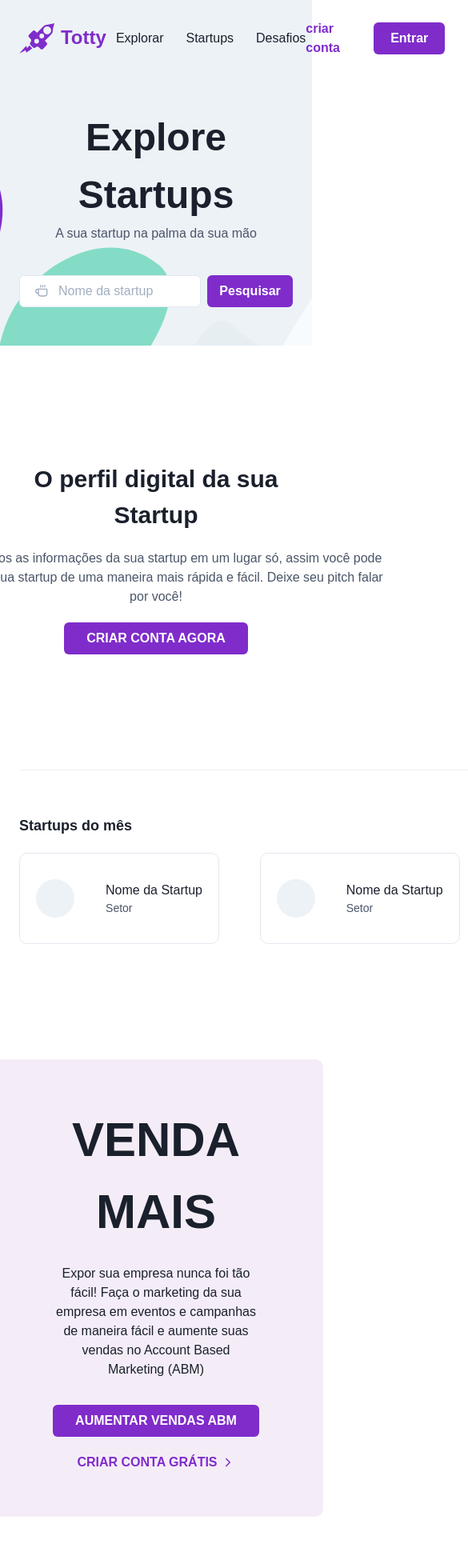
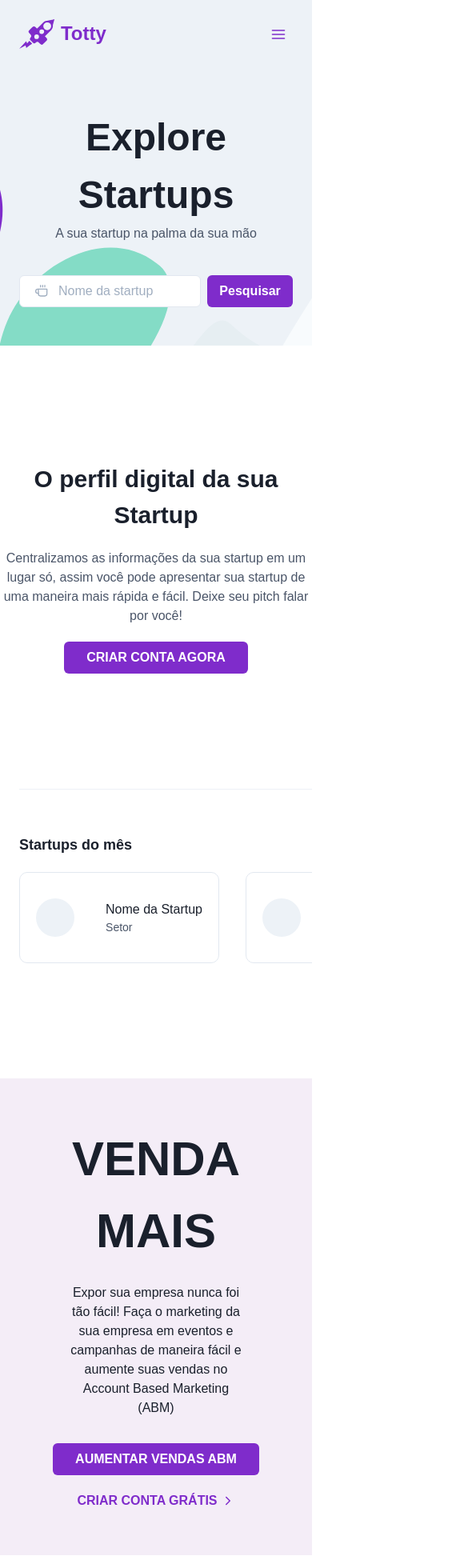
Before and after one commit to guigaribalde/totty-front, a Next.js app: page / in a window 390 px wide. Shown: the top 1960 px of the page at 80% size, 585 px wide, since content can reach past the window. Built offline with nearby package versions, Linux system fonts and the light colour scheme.

Commit message:
feat: responsive version

```diff
--- a/src/components/BussinessCard.tsx
+++ b/src/components/BussinessCard.tsx
@@ -9,7 +9,7 @@ export const BussinessCard = () => {
       borderColor="gray.200"
       px="5"
       py="8"
-      w="250px"
+      minW="250px"
       justify="space-between"
     >
       <Avatar name=" " bgColor="gray.100" />
--- a/src/components/IntroCTASection.tsx
+++ b/src/components/IntroCTASection.tsx
@@ -15,7 +15,7 @@ export const IntroCTASection = () => {
       <Text fontSize="3xl" fontWeight="bold">
         O perfil digital da sua Startup
       </Text>
-      <Text w="588px" mt="5" color="gray.600">
+      <Text maxW="588px" w="100%" mt="5" color="gray.600">
         Centralizamos as informações da sua startup em um lugar só, assim você
         pode apresentar sua startup de uma maneira mais rápida e fácil. Deixe
         seu pitch falar por você!
--- a/src/components/NavMenu.tsx
+++ b/src/components/NavMenu.tsx
@@ -1,15 +1,29 @@
 //TODO: logged in and logged out;
-//TODO: responsive version
-//TODO: highlight current page
 
-import { Box, Flex, HStack, Text } from '@chakra-ui/react'
+import {
+  Box,
+  Drawer,
+  DrawerBody,
+  DrawerCloseButton,
+  DrawerContent,
+  DrawerOverlay,
+  Flex,
+  HStack,
+  Icon,
+  Text,
+  useDisclosure,
+  Button as ChakraButton,
+  VStack,
+} from '@chakra-ui/react'
 import Logo from '../assets/Logo'
 import { Button } from './Button'
 import React, { useEffect, useState } from 'react'
+import { FiMenu } from 'react-icons/fi'
 
 const MAX_SCROLL_HEIGHT = 10
 
 export const NavMenu = () => {
+  const { isOpen, onOpen, onClose } = useDisclosure()
   const [scrollPosition, setScrollPosition] = useState<number>(0)
   const handleScroll = () => {
     const position = window.pageYOffset
@@ -25,6 +39,32 @@ export const NavMenu = () => {
   }, [])
 
   return (
+    <>
+      <Drawer placement="right" onClose={onClose} isOpen={isOpen} size="xl">
+        <DrawerOverlay />
+        <DrawerContent>
+          <DrawerCloseButton />
+          <DrawerBody pt="20" px="0">
+            <VStack w="100%" p="6" gap="2">
+              <Box w="100%">
+                <ChakraButton
+                  w="100%"
+                  colorScheme="gray"
+                  variant="outline"
+                  color="gray.500"
+                >
+                  Entrar
+                </ChakraButton>
+              </Box>
+              <Box w="100%">
+                <ChakraButton w="100%" color="white" colorScheme="brand">
+                  Criar Conta
+                </ChakraButton>
+              </Box>
+            </VStack>
+          </DrawerBody>
+        </DrawerContent>
+      </Drawer>
       <Box
         position="fixed"
         w="100%"
@@ -35,7 +75,9 @@ export const NavMenu = () => {
             : 'transparent'
         }
         backdropFilter={
-        scrollPosition > MAX_SCROLL_HEIGHT ? 'saturate(1.8) blur(5px)' : 'none'
+          scrollPosition > MAX_SCROLL_HEIGHT
+            ? 'saturate(1.8) blur(5px)'
+            : 'none'
         }
         boxShadow={
           scrollPosition > MAX_SCROLL_HEIGHT
@@ -54,7 +96,12 @@ export const NavMenu = () => {
         >
           <Flex direction="row">
             <Logo />
-          <HStack ml="14" gap="7" direction="row">
+            <HStack
+              ml="14"
+              gap="7"
+              direction="row"
+              display={{ base: 'none', lg: 'flex' }}
+            >
               <Text cursor="pointer" as="a" fontWeight="medium">
                 Explorar
               </Text>
@@ -66,7 +113,11 @@ export const NavMenu = () => {
               </Text>
             </HStack>
           </Flex>
-        <Flex direction="row" align="center">
+          <Flex
+            direction="row"
+            align="center"
+            display={{ base: 'none', lg: 'flex' }}
+          >
             <Text
               as="a"
               cursor="pointer"
@@ -79,7 +130,16 @@ export const NavMenu = () => {
             </Text>
             <Button>Entrar</Button>
           </Flex>
+          <Box p="2" onClick={onOpen}>
+            <Icon
+              as={FiMenu}
+              display={{ base: 'flex', lg: 'none' }}
+              fontSize="20px"
+              color="brand.500"
+            />
+          </Box>
         </Flex>
       </Box>
+    </>
   )
 }
--- a/src/components/SellMoreCard.tsx
+++ b/src/components/SellMoreCard.tsx
@@ -7,7 +7,8 @@ export const SellMoreCard = () => {
   return (
     <Flex mt="36" justify="center" align="center">
       <Flex
-        w="750px"
+        maxW="750px"
+        w="100%"
         px="20"
         py="14"
         textAlign="center"
@@ -15,7 +16,7 @@ export const SellMoreCard = () => {
         justify="center"
         align="center"
         bgColor="#F4EDF7"
-        borderRadius="10"
+        borderRadius={{ base: '0', md: '10' }}
       >
         <Text fontWeight="extrabold" fontSize="6xl" mb="5">
           VENDA MAIS
--- a/src/components/TopBussinessSection.tsx
+++ b/src/components/TopBussinessSection.tsx
@@ -1,4 +1,4 @@
-import { Divider, Flex, Text } from '@chakra-ui/react'
+import { Box, Divider, Flex, Text } from '@chakra-ui/react'
 import React from 'react'
 import { BussinessCard } from './BussinessCard'
 
@@ -9,19 +9,26 @@ export const TopBussinessSection = () => {
       mt="36"
       justify="center"
       direction="column"
-      w="1200px"
-      px="6"
+      maxW="1200px"
+      w="100"
+      pl="6"
+      pr={{
+        base: '0',
+        xl: '6',
+      }}
     >
       <Divider w="100%" orientation="horizontal" />
       <Text fontSize="lg" fontWeight="semibold" mt="14" mb="5">
         Startups do mês
       </Text>
-      <Flex justify="space-between">
-        <BussinessCard />
-        <BussinessCard />
-        <BussinessCard />
-        <BussinessCard />
-      </Flex>
+      <Box overflow="scroll" w="100">
+        <Flex justify="space-between" minW="1100px">
+          <BussinessCard />
+          <BussinessCard />
+          <BussinessCard />
+          <BussinessCard />
+        </Flex>
+      </Box>
     </Flex>
   )
 }
```
Lines whose indentation alone changed are shown as unchanged.
